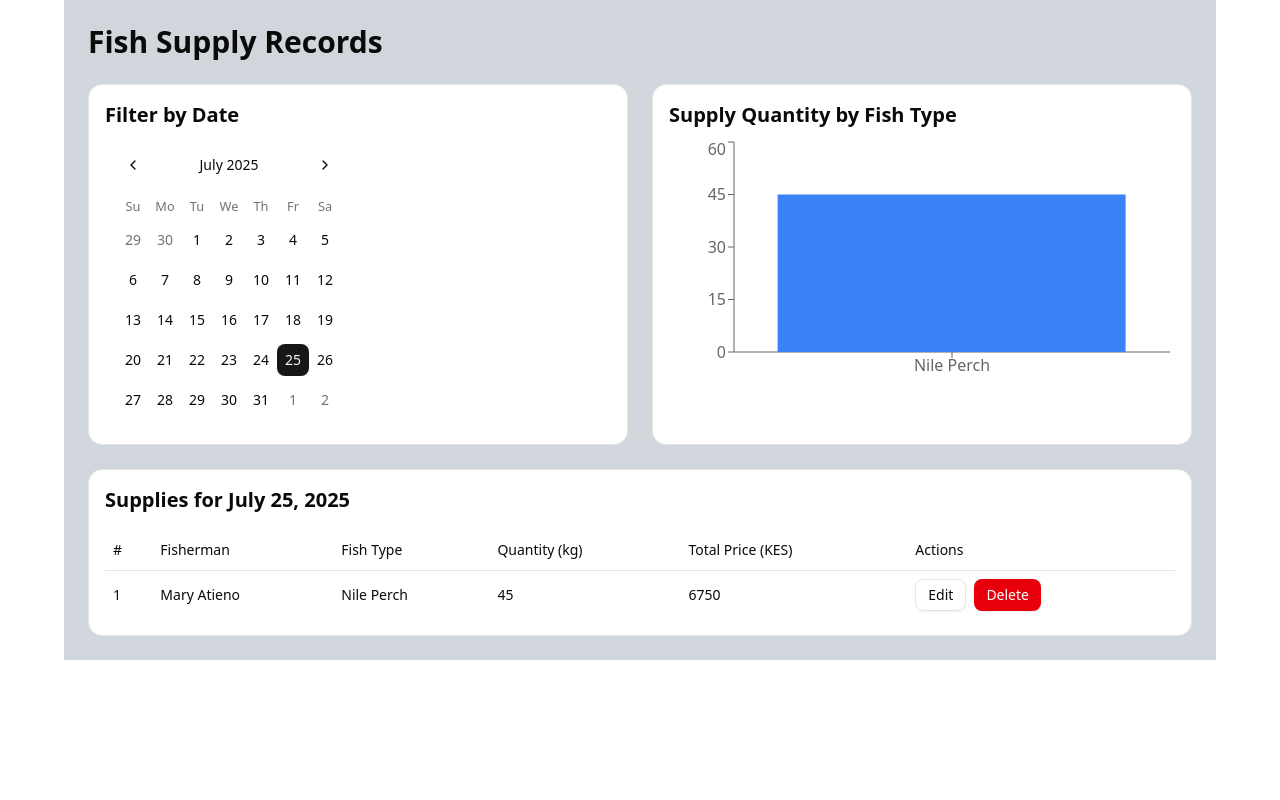
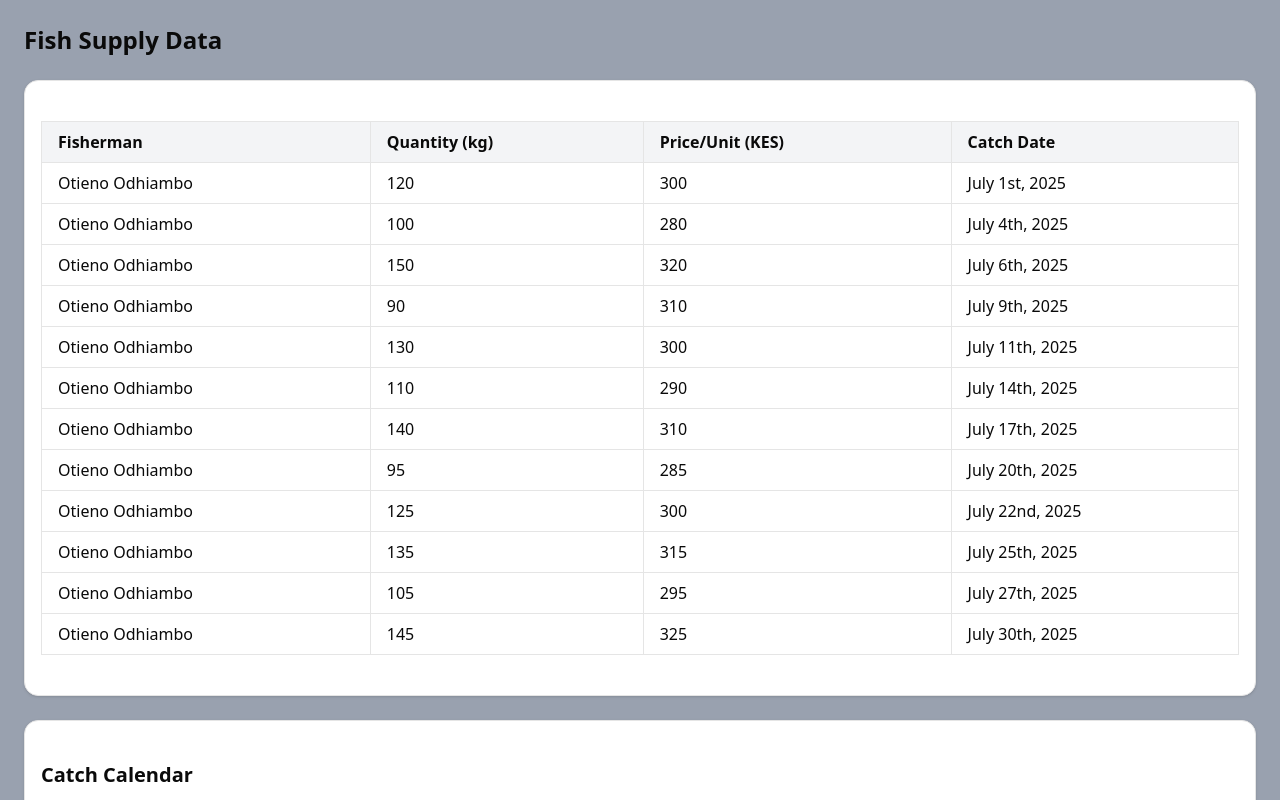
Before and after one commit to Neriah333/FISHMARKET, a React (Vite) app in the folder client/: page /supply in a window 1280 px wide. Shown: the top 800 px of the page. Built offline with nearby package versions, Linux system fonts and the light colour scheme.

Commit message:
Updated my fisherman page

```diff
--- a/client/src/pages/Sales.jsx
+++ b/client/src/pages/Sales.jsx
@@ -1,138 +1,93 @@
 import { useState } from "react";
-import { Calendar } from "@/components/ui/calendar";
-import { Button } from "@/components/ui/button";
-import {
-  Table,
-  TableHeader,
-  TableRow,
-  TableHead,
-  TableBody,
-  TableCell,
-} from "@/components/ui/table";
-import {
-  BarChart,
-  Bar,
-  XAxis,
-  YAxis,
-  Tooltip,
-  ResponsiveContainer,
-} from "recharts";
+import { Card, CardContent } from "@/components/ui/card";
+import { PieChart, Pie, Cell, Tooltip, ResponsiveContainer } from "recharts";
+import { DayPicker } from "react-day-picker";
+import "react-day-picker/dist/style.css";
 import { format } from "date-fns";
 
-export default function SalesPage() {
-  const [selectedDate, setSelectedDate] = useState(new Date());
+const COLORS = ["#3b82f6", "#60a5fa", "#1d4ed8"];
 
-  const sales = [
-    {
-      id: 1,
-      customer: "Market Buyer A",
-      fishType: "Tilapia",
-      quantity: 25,
-      total: 3750,
-      date: "2025-07-26",
-    },
-    {
-      id: 2,
-      customer: "Hotel Blue Nile",
-      fishType: "Nile Perch",
-      quantity: 40,
-      total: 6000,
-      date: "2025-07-25",
-    },
-    {
-      id: 3,
-      customer: "Retailer Jane",
-      fishType: "Tilapia",
-      quantity: 15,
-      total: 2250,
-      date: "2025-07-26",
-    },
-  ];
+const mockSales = [
+  { id: 1, saleId: "S-001", catchDate: new Date("2025-07-01"), saleDate: new Date("2025-07-02"), saleAmount: 36000 },
+  { id: 2, saleId: "S-002", catchDate: new Date("2025-07-04"), saleDate: new Date("2025-07-05"), saleAmount: 28000 },
+  { id: 3, saleId: "S-003", catchDate: new Date("2025-07-06"), saleDate: new Date("2025-07-07"), saleAmount: 48000 },
+  { id: 4, saleId: "S-004", catchDate: new Date("2025-07-09"), saleDate: new Date("2025-07-10"), saleAmount: 27900 },
+  { id: 5, saleId: "S-005", catchDate: new Date("2025-07-11"), saleDate: new Date("2025-07-12"), saleAmount: 39000 },
+  { id: 6, saleId: "S-006", catchDate: new Date("2025-07-14"), saleDate: new Date("2025-07-15"), saleAmount: 31900 },
+];
 
-  const selectedDateStr = format(selectedDate, "yyyy-MM-dd");
-
-  const filteredSales = sales.filter((sale) => sale.date === selectedDateStr);
-
-  const chartData = filteredSales.reduce((acc, item) => {
-    const existing = acc.find((entry) => entry.fishType === item.fishType);
-    if (existing) {
-      existing.quantity += item.quantity;
-    } else {
-      acc.push({ fishType: item.fishType, quantity: item.quantity });
-    }
-    return acc;
-  }, []);
+export default function Sales() {
+  const [sales] = useState(mockSales);
 
   return (
-    <div className="p-6 max-w-6xl mx-auto space-y-6 bg-gray-300">
-      <div className="flex justify-between items-center">
-        <h1 className="text-3xl font-bold">Sales Overview</h1>
-      </div>
+    <div className="p-6 space-y-6">
+      <h1 className="text-2xl font-bold">Fish Sales</h1>
 
-      <div className="grid grid-cols-1 md:grid-cols-2 gap-6">
-        {/* Calendar */}
-        <div className="rounded-xl border p-4 bg-white">
-          <h2 className="text-xl font-semibold mb-2">Filter by Date</h2>
-          <Calendar mode="single" selected={selectedDate} onSelect={setSelectedDate} />
-        </div>
+      {/* Table */}
+      <Card>
+        <CardContent className="overflow-x-auto p-4">
+          <table className="w-full border text-left">
+            <thead className="bg-gray-100">
+              <tr>
+                <th className="py-2 px-4 border">Sale ID</th>
+                <th className="py-2 px-4 border">Catch Date</th>
+                <th className="py-2 px-4 border">Sale Date</th>
+                <th className="py-2 px-4 border">Sale Amount (KES)</th>
+              </tr>
+            </thead>
+            <tbody>
+              {sales.map((sale) => (
+                <tr key={sale.id} className="hover:bg-gray-50">
+                  <td className="py-2 px-4 border">{sale.saleId}</td>
+                  <td className="py-2 px-4 border">{format(sale.catchDate, "PPP")}</td>
+                  <td className="py-2 px-4 border">{format(sale.saleDate, "PPP")}</td>
+                  <td className="py-2 px-4 border">{sale.saleAmount.toLocaleString()}</td>
+                </tr>
+              ))}
+            </tbody>
+          </table>
+        </CardContent>
+      </Card>
 
-        {/* Chart */}
-        <div className="rounded-xl border p-4 bg-white">
-          <h2 className="text-xl font-semibold mb-2">Sales Quantity by Fish Type</h2>
-          {chartData.length > 0 ? (
-            <ResponsiveContainer width="100%" height={250}>
-              <BarChart data={chartData}>
-                <XAxis dataKey="fishType" />
-                <YAxis />
-                <Tooltip />
-                <Bar dataKey="quantity" fill="#10b981" />
-              </BarChart>
-            </ResponsiveContainer>
-          ) : (
-            <p className="text-sm text-muted-foreground">No sales data for this date.</p>
-          )}
-        </div>
-      </div>
+      {/* Calendar */}
+      <Card>
+        <CardContent className="p-4">
+          <h2 className="text-xl font-semibold mb-4">Sale Dates</h2>
+          <DayPicker
+            mode="multiple"
+            month={new Date("2025-07-01")}
+            selected={sales.map((s) => s.saleDate)}
+            modifiersClassNames={{
+              selected: "bg-blue-500 text-white rounded-full",
+            }}
+          />
+        </CardContent>
+      </Card>
 
-      {/* Filtered Table */}
-      <div className="rounded-xl border p-4 bg-white">
-        <h2 className="text-xl font-semibold mb-4">
-          Sales for {format(selectedDate, "MMMM d, yyyy")}
-        </h2>
-        {filteredSales.length > 0 ? (
-          <Table>
-            <TableHeader>
-              <TableRow>
-                <TableHead>#</TableHead>
-                <TableHead>Customer</TableHead>
-                <TableHead>Fish Type</TableHead>
-                <TableHead>Quantity (kg)</TableHead>
-                <TableHead>Total (KES)</TableHead>
-                <TableHead>Actions</TableHead>
-              </TableRow>
-            </TableHeader>
-            <TableBody>
-              {filteredSales.map((sale, index) => (
-                <TableRow key={sale.id}>
-                  <TableCell>{index + 1}</TableCell>
-                  <TableCell>{sale.customer}</TableCell>
-                  <TableCell>{sale.fishType}</TableCell>
-                  <TableCell>{sale.quantity}</TableCell>
-                  <TableCell>{sale.total}</TableCell>
-                  <TableCell>
-                    <div className="flex gap-2">
-                      <Button variant="outline" size="sm">Edit</Button>
-                      <Button variant="destructive" size="sm">Delete</Button>
-                    </div>
-                  </TableCell>
-                </TableRow>
-              ))}
-            </TableBody>
-          </Table>
-        ) : (
-          <p className="text-sm text-muted-foreground">No sales for this date.</p>
-        )}
-      </div>
+      {/* Pie Chart */}
+      <Card>
+        <CardContent className="p-4">
+          <h2 className="text-xl font-semibold mb-4">Sales Distribution</h2>
+          <ResponsiveContainer width="100%" height={300}>
+            <PieChart>
+              <Pie
+                data={sales}
+                dataKey="saleAmount"
+                nameKey="saleId"
+                cx="50%"
+                cy="50%"
+                outerRadius={100}
+                label
+              >
+                {sales.map((_, index) => (
+                  <Cell key={index} fill={COLORS[index % COLORS.length]} />
+                ))}
+              </Pie>
+              <Tooltip />
+            </PieChart>
+          </ResponsiveContainer>
+        </CardContent>
+      </Card>
     </div>
   );
 }
--- a/client/src/pages/Supply.jsx
+++ b/client/src/pages/Supply.jsx
@@ -1,142 +1,90 @@
 import { useState } from "react";
-import { Calendar } from "@/components/ui/calendar";
-import { Button } from "@/components/ui/button";
-import {
-  Table,
-  TableHeader,
-  TableRow,
-  TableHead,
-  TableBody,
-  TableCell,
-} from "@/components/ui/table";
-import {
-  BarChart,
-  Bar,
-  XAxis,
-  YAxis,
-  Tooltip,
-  ResponsiveContainer,
-} from "recharts";
+import { Card, CardContent } from "@/components/ui/card";
+import { BarChart, Bar, XAxis, YAxis, Tooltip, ResponsiveContainer } from "recharts";
+import { DayPicker } from "react-day-picker";
+import "react-day-picker/dist/style.css";
 import { format } from "date-fns";
 
-export default function SupplyPage() {
-  const [selectedDate, setSelectedDate] = useState(new Date());
+const mockSupplies = [
+  { id: 1, fisherman: "Otieno Odhiambo", quantity: 120, pricePerUnit: 300, catchDate: new Date("2025-07-01") },
+  { id: 2, fisherman: "Otieno Odhiambo", quantity: 100, pricePerUnit: 280, catchDate: new Date("2025-07-04") },
+  { id: 3, fisherman: "Otieno Odhiambo", quantity: 150, pricePerUnit: 320, catchDate: new Date("2025-07-06") },
 
-  const supplies = [
-    {
-      id: 1,
-      fisherman: "John Oduor",
-      fishType: "Tilapia",
-      quantity: 30,
-      price: 3000,
-      date: "2025-07-26",
-    },
-    {
-      id: 2,
-      fisherman: "Mary Atieno",
-      fishType: "Nile Perch",
-      quantity: 45,
-      price: 6750,
-      date: "2025-07-25",
-    },
-    {
-      id: 3,
-      fisherman: "Joseph Kiptoo",
-      fishType: "Tilapia",
-      quantity: 20,
-      price: 2000,
-      date: "2025-07-26",
-    },
-  ];
+  { id: 4, fisherman: "Otieno Odhiambo", quantity: 90, pricePerUnit: 310, catchDate: new Date("2025-07-09") },
+  { id: 5, fisherman: "Otieno Odhiambo", quantity: 130, pricePerUnit: 300, catchDate: new Date("2025-07-11") },
+  { id: 6, fisherman: "Otieno Odhiambo", quantity: 110, pricePerUnit: 290, catchDate: new Date("2025-07-14") },
 
-  const selectedDateStr = format(selectedDate, "yyyy-MM-dd");
+  { id: 7, fisherman: "Otieno Odhiambo", quantity: 140, pricePerUnit: 310, catchDate: new Date("2025-07-17") },
+  { id: 8, fisherman: "Otieno Odhiambo", quantity: 95, pricePerUnit: 285, catchDate: new Date("2025-07-20") },
+  { id: 9, fisherman: "Otieno Odhiambo", quantity: 125, pricePerUnit: 300, catchDate: new Date("2025-07-22") },
 
-  const filteredSupplies = supplies.filter(
-    (supply) => supply.date === selectedDateStr
-  );
+  { id: 10, fisherman: "Otieno Odhiambo", quantity: 135, pricePerUnit: 315, catchDate: new Date("2025-07-25") },
+  { id: 11, fisherman: "Otieno Odhiambo", quantity: 105, pricePerUnit: 295, catchDate: new Date("2025-07-27") },
+  { id: 12, fisherman: "Otieno Odhiambo", quantity: 145, pricePerUnit: 325, catchDate: new Date("2025-07-30") },
+];
 
-  // Group supply quantities by fish type
-  const chartData = filteredSupplies.reduce((acc, item) => {
-    const existing = acc.find((entry) => entry.fishType === item.fishType);
-    if (existing) {
-      existing.quantity += item.quantity;
-    } else {
-      acc.push({ fishType: item.fishType, quantity: item.quantity });
-    }
-    return acc;
-  }, []);
+export default function Supply() {
+  const [supplies] = useState(mockSupplies);
 
   return (
-    <div className="p-6 max-w-6xl mx-auto space-y-6 bg-gray-300">
-      <div className="flex justify-between items-center">
-        <h1 className="text-3xl font-bold">Fish Supply Records</h1>
+    <div className="p-6 space-y-6 bg-gray-400">
+      <h1 className="text-2xl font-bold">Fish Supply Data</h1>
 
-      </div>
+      {/* Table */}
+      <Card>
+        <CardContent className="overflow-x-auto p-4">
+          <table className="w-full border text-left">
+            <thead className="bg-gray-100">
+              <tr>
+                <th className="py-2 px-4 border">Fisherman</th>
+                <th className="py-2 px-4 border">Quantity (kg)</th>
+                <th className="py-2 px-4 border">Price/Unit (KES)</th>
+                <th className="py-2 px-4 border">Catch Date</th>
+              </tr>
+            </thead>
+            <tbody>
+              {supplies.map((supply) => (
+                <tr key={supply.id} className="hover:bg-gray-50">
+                  <td className="py-2 px-4 border">{supply.fisherman}</td>
+                  <td className="py-2 px-4 border">{supply.quantity}</td>
+                  <td className="py-2 px-4 border">{supply.pricePerUnit}</td>
+                  <td className="py-2 px-4 border">{format(supply.catchDate, "PPP")}</td>
+                </tr>
+              ))}
+            </tbody>
+          </table>
+        </CardContent>
+      </Card>
 
-      <div className="grid grid-cols-1 md:grid-cols-2 gap-6">
-        {/* Calendar */}
-        <div className="rounded-xl border p-4 bg-white">
-          <h2 className="text-xl font-semibold mb-2">Filter by Date</h2>
-          <Calendar mode="single" selected={selectedDate} onSelect={setSelectedDate} />
-        </div>
+      {/* Calendar */}
+      <Card>
+        <CardContent className="p-4">
+          <h2 className="text-xl font-semibold mb-4">Catch Calendar</h2>
+          <DayPicker
+            mode="multiple"
+            month={new Date("2025-07-01")}
+            selected={supplies.map((s) => s.catchDate)}
+            modifiersClassNames={{
+              selected: "bg-green-500 text-white rounded-full",
+            }}
+          />
+        </CardContent>
+      </Card>
 
-        {/* Chart */}
-        <div className="rounded-xl border p-4 bg-white">
-          <h2 className="text-xl font-semibold mb-2">Supply Quantity by Fish Type</h2>
-          {chartData.length > 0 ? (
-            <ResponsiveContainer width="100%" height={250}>
-              <BarChart data={chartData}>
-                <XAxis dataKey="fishType" />
-                <YAxis />
-                <Tooltip />
-                <Bar dataKey="quantity" fill="#3b82f6" />
-              </BarChart>
-            </ResponsiveContainer>
-          ) : (
-            <p className="text-sm text-muted-foreground">No data for selected date.</p>
-          )}
-        </div>
-      </div>
-
-      {/* Filtered Table */}
-      <div className="rounded-xl border p-4 bg-white">
-        <h2 className="text-xl font-semibold mb-4">
-          Supplies for {format(selectedDate, "MMMM d, yyyy")}
-        </h2>
-        {filteredSupplies.length > 0 ? (
-          <Table>
-            <TableHeader>
-              <TableRow>
-                <TableHead>#</TableHead>
-                <TableHead>Fisherman</TableHead>
-                <TableHead>Fish Type</TableHead>
-                <TableHead>Quantity (kg)</TableHead>
-                <TableHead>Total Price (KES)</TableHead>
-                <TableHead>Actions</TableHead>
-              </TableRow>
-            </TableHeader>
-            <TableBody>
-              {filteredSupplies.map((supply, index) => (
-                <TableRow key={supply.id}>
-                  <TableCell>{index + 1}</TableCell>
-                  <TableCell>{supply.fisherman}</TableCell>
-                  <TableCell>{supply.fishType}</TableCell>
-                  <TableCell>{supply.quantity}</TableCell>
-                  <TableCell>{supply.price}</TableCell>
-                  <TableCell>
-                    <div className="flex gap-2">
-                      <Button variant="outline" size="sm">Edit</Button>
-                      <Button variant="destructive" size="sm">Delete</Button>
-                    </div>
-                  </TableCell>
-                </TableRow>
-              ))}
-            </TableBody>
-          </Table>
-        ) : (
-          <p className="text-sm text-muted-foreground">No supplies for this date.</p>
-        )}
-      </div>
+      {/* Bar Chart */}
+      <Card>
+        <CardContent className="p-4">
+          <h2 className="text-xl font-semibold mb-4">Quantity Supplied Over July</h2>
+          <ResponsiveContainer width="100%" height={300}>
+            <BarChart data={supplies}>
+              <XAxis dataKey="id" tickFormatter={(id) => `Day ${id}`} />
+              <YAxis />
+              <Tooltip />
+              <Bar dataKey="quantity" fill="#4ade80" />
+            </BarChart>
+          </ResponsiveContainer>
+        </CardContent>
+      </Card>
     </div>
   );
 }
--- a/client/src/pages/Transaction.jsx
+++ b/client/src/pages/Transaction.jsx
@@ -1,96 +1,83 @@
 import { useState } from "react";
-import { Calendar } from "@/components/ui/calendar";
+import { Card, CardContent } from "@/components/ui/card";
+import { BarChart, Bar, XAxis, YAxis, Tooltip, ResponsiveContainer } from "recharts";
+import { DayPicker } from "react-day-picker";
+import "react-day-picker/dist/style.css";
 import { format } from "date-fns";
-import {
-  BarChart,
-  Bar,
-  XAxis,
-  YAxis,
-  Tooltip,
-  ResponsiveContainer,
-  CartesianGrid,
-} from "recharts";
 
 const mockTransactions = [
-  { id: 1, description: "Sold Tilapia", date: "2025-07-26", amount: 1200 },
-  { id: 2, description: "Sold Catfish", date: "2025-07-26", amount: 750 },
-  { id: 3, description: "Sold Nile Perch", date: "2025-07-25", amount: 3000 },
-  { id: 4, description: "Bought Ice", date: "2025-07-24", amount: -500 },
+  { id: 1, transactionId: "T-001", transactionDate: new Date("2025-07-02"), fisherman: "Otieno Odhiambo", saleId: "S-001", paymentAmount: 36000 },
+  { id: 2, transactionId: "T-002", transactionDate: new Date("2025-07-05"), fisherman: "Otieno Odhiambo", saleId: "S-002", paymentAmount: 28000 },
+  { id: 3, transactionId: "T-003", transactionDate: new Date("2025-07-07"), fisherman: "Otieno Odhiambo", saleId: "S-003", paymentAmount: 48000 },
+  { id: 4, transactionId: "T-004", transactionDate: new Date("2025-07-10"), fisherman: "Otieno Odhiambo", saleId: "S-004", paymentAmount: 27900 },
+  { id: 5, transactionId: "T-005", transactionDate: new Date("2025-07-12"), fisherman: "Otieno Odhiambo", saleId: "S-005", paymentAmount: 39000 },
+  { id: 6, transactionId: "T-006", transactionDate: new Date("2025-07-15"), fisherman: "Otieno Odhiambo", saleId: "S-006", paymentAmount: 31900 },
 ];
 
 export default function Transaction() {
-  const [selectedDate, setSelectedDate] = useState(new Date());
-  const formatted = format(selectedDate, "yyyy-MM-dd");
-
-  const filtered = mockTransactions.filter(
-    (txn) => txn.date === formatted
-  );
-
-  const total = filtered.reduce((sum, txn) => sum + txn.amount, 0);
+  const [transactions] = useState(mockTransactions);
 
   return (
-    <div className="p-6 space-y-8 bg-gray-300">
-      <h1 className="text-3xl font-bold text-blue-600">Transactions</h1>
+    <div className="p-6 space-y-6">
+      <h1 className="text-2xl font-bold">Transactions</h1>
 
-      <div className="grid md:grid-cols-2 gap-8">
-        {/* Calendar Filter */}
-        <div>
-          <h2 className="text-xl font-semibold mb-2">Select a Date</h2>
-          <Calendar mode="single" selected={selectedDate} onSelect={setSelectedDate} />
-        </div>
+      {/* Table */}
+      <Card>
+        <CardContent className="overflow-x-auto p-4">
+          <table className="w-full border text-left">
+            <thead className="bg-gray-100">
+              <tr>
+                <th className="py-2 px-4 border">Transaction ID</th>
+                <th className="py-2 px-4 border">Date</th>
+                <th className="py-2 px-4 border">Fisherman</th>
+                <th className="py-2 px-4 border">Sale ID</th>
+                <th className="py-2 px-4 border">Payment Amount (KES)</th>
+              </tr>
+            </thead>
+            <tbody>
+              {transactions.map((tx) => (
+                <tr key={tx.id} className="hover:bg-gray-50">
+                  <td className="py-2 px-4 border">{tx.transactionId}</td>
+                  <td className="py-2 px-4 border">{format(tx.transactionDate, "PPP")}</td>
+                  <td className="py-2 px-4 border">{tx.fisherman}</td>
+                  <td className="py-2 px-4 border">{tx.saleId}</td>
+                  <td className="py-2 px-4 border">{tx.paymentAmount.toLocaleString()}</td>
+                </tr>
+              ))}
+            </tbody>
+          </table>
+        </CardContent>
+      </Card>
 
-        {/* Transaction List */}
-        <div>
-          <h2 className="text-xl font-semibold mb-2">Records for {formatted}</h2>
-          <ul className="space-y-2">
-            {filtered.length > 0 ? (
-              filtered.map((txn) => (
-                <li
-                  key={txn.id}
-                  className="border rounded-lg p-4 flex justify-between items-center"
-                >
-                  <span>{txn.description}</span>
-                  <span
-                    className={`font-semibold ${
-                      txn.amount < 0 ? "text-red-600" : "text-green-600"
-                    }`}
-                  >
-                    {txn.amount < 0 ? "-" : "+"} KES {Math.abs(txn.amount)}
-                  </span>
-                </li>
-              ))
-            ) : (
-              <p className="text-gray-500">No records found for this date.</p>
-            )}
-          </ul>
+      {/* Calendar */}
+      <Card>
+        <CardContent className="p-4">
+          <h2 className="text-xl font-semibold mb-4">Transaction Dates</h2>
+          <DayPicker
+            mode="multiple"
+            month={new Date("2025-07-01")}
+            selected={transactions.map((t) => t.transactionDate)}
+            modifiersClassNames={{
+              selected: "bg-purple-500 text-white rounded-full",
+            }}
+          />
+        </CardContent>
+      </Card>
 
-          {/* Total Amount */}
-          <div className="mt-4 p-4 rounded bg-gray-100 text-lg font-semibold">
-            Total:{" "}
-            <span className={total < 0 ? "text-red-600" : "text-green-600"}>
-              KES {total}
-            </span>
-          </div>
-        </div>
-      </div>
-
-      {/* Chart Section */}
-      <div className="mt-6">
-        <h2 className="text-xl font-semibold mb-4">Sales Chart</h2>
-        {filtered.length > 0 ? (
+      {/* Bar Chart */}
+      <Card>
+        <CardContent className="p-4">
+          <h2 className="text-xl font-semibold mb-4">Payment Amounts in July</h2>
           <ResponsiveContainer width="100%" height={300}>
-            <BarChart data={filtered}>
-              <CartesianGrid strokeDasharray="3 3" />
-              <XAxis dataKey="description" />
+            <BarChart data={transactions}>
+              <XAxis dataKey="transactionId" />
               <YAxis />
               <Tooltip />
-              <Bar dataKey="amount" fill="#3b82f6" />
+              <Bar dataKey="paymentAmount" fill="#a855f7" />
             </BarChart>
           </ResponsiveContainer>
-        ) : (
-          <p className="text-gray-500">No data available to display the chart.</p>
-        )}
-      </div>
+        </CardContent>
+      </Card>
     </div>
   );
 }
```
